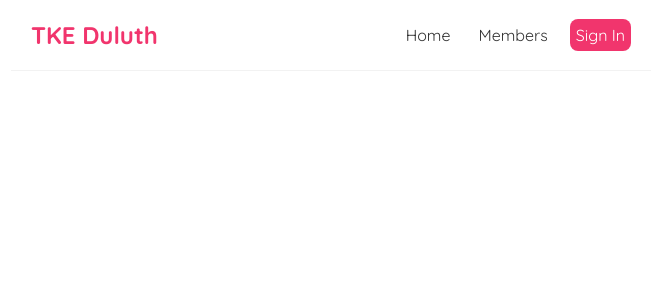
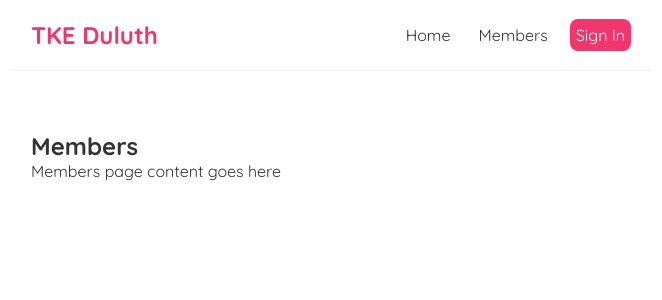
Before and after one commit to ajc32199/YGwebsiteandmodule, a React (Create React App) app: page /Members in a window 1280 px wide. Shown: the top 300 px of the page, without its empty margins (309-971 px from the left). Built offline with nearby package versions, Linux system fonts and the light colour scheme.

Commit message:
Added members page

```diff
--- a/src/App.js
+++ b/src/App.js
@@ -2,6 +2,8 @@ import Navbar from "./NavBar";
 import Home from "./Home";
 import { BrowserRouter as Router, Route, Routes } from "react-router-dom";
 import Create from "./Create";
+import Members from "./Members";
+
 function App() {
   return (
     <Router>
@@ -11,6 +13,7 @@ function App() {
           <Routes>
             <Route exact path="/" element={<Home />} />
             <Route exact path="/create" element={<Create />} />
+            <Route exact path="/Members" element={<Members />} />
           </Routes>
         </div>
       </div>
--- /dev/null
+++ b/src/Members.js
@@ -0,0 +1,10 @@
+const Members = () => {
+  return (
+    <div className="members">
+      <h2>Members</h2>
+      <p>Members page content goes here</p>
+    </div>
+  );
+};
+
+export default Members;
--- a/src/NavBar.js
+++ b/src/NavBar.js
@@ -4,7 +4,7 @@ const Navbar = () => {
       <h1>TKE Duluth</h1>
       <div className="links">
         <a href="/">Home</a>
-        <a href="/members">Members</a>
+        <a href="/Members">Members</a>
         <a
           href="/create"
           style={{
```
